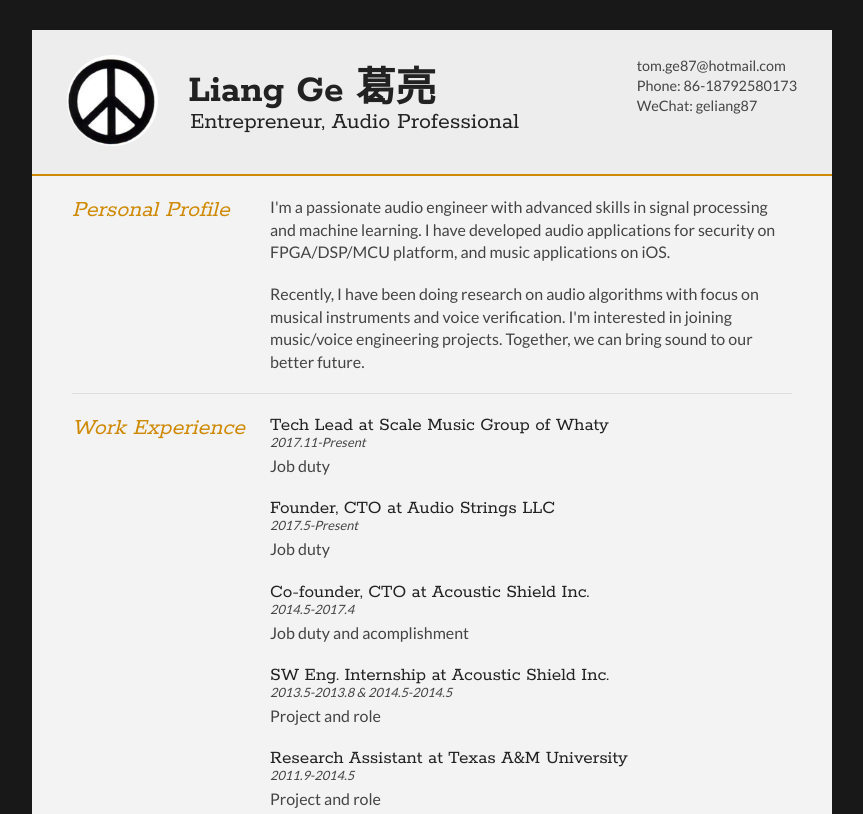
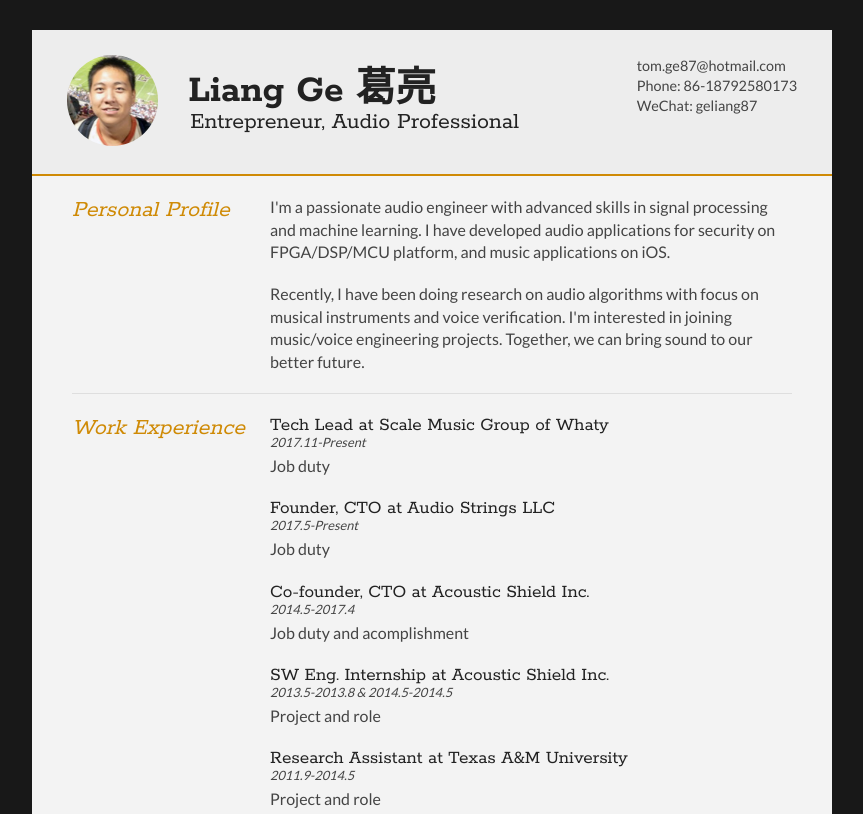
Before and after one commit to geliang87/geliang87.github.io, a plain HTML site: page index.html in a window 1280 px wide. Shown: the top 814 px of the page, without its empty margins (208-1071 px from the left). Drawn offline with Linux system fonts and the light colour scheme.

Commit message:
Update profile photo

```diff
--- a/index.html
+++ b/index.html
@@ -18,7 +18,7 @@
 <div id="cv" class="instaFade">
 	<div class="mainDetails">
 		<div id="headshot" class="quickFade">
-			<img src="peace.jpg" alt="Alan Smith" />
+			<img src="geliang.jpg" alt="Alan Smith" />
 		</div>
 
 		<div id="name">
```
Also changed, not shown: geliang.jpg (added).
